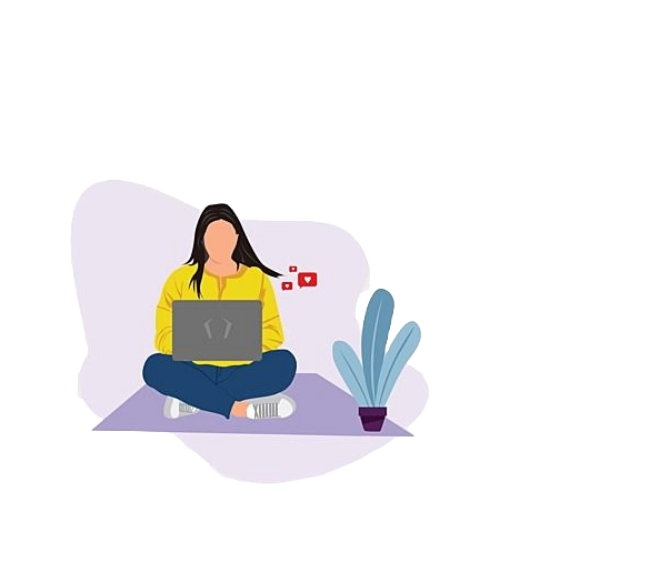
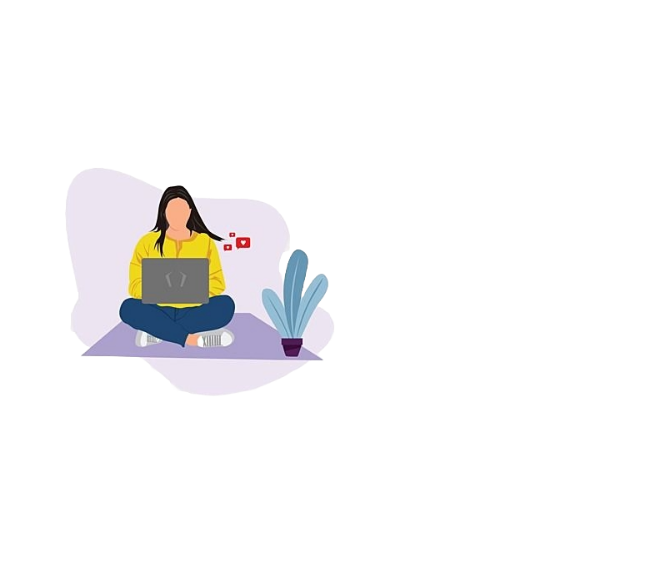
Before and after one commit to akshi-tha/akshi-tha.github.io, a plain HTML site: page index.html in a window 1280 px wide. Shown: the part 660-1242 px from the top of the page, 614-1280 px from the left. Drawn offline with nearby package versions, Linux system fonts and the light colour scheme.

Commit message:
Update index.html

```diff
--- a/index.html
+++ b/index.html
@@ -155,7 +155,7 @@
                 </div>
                 <div class="col-lg-6 wow fadeInUp" data-wow-delay="0.5s">
 
-                    <img src="img/Designer.png" style="width:fit-content; height: 400px;; " >
+                    <img src="img/Designer.png" style="width:fit-content; height: 300px;; " >
                 </div>
 
             </div>
```
